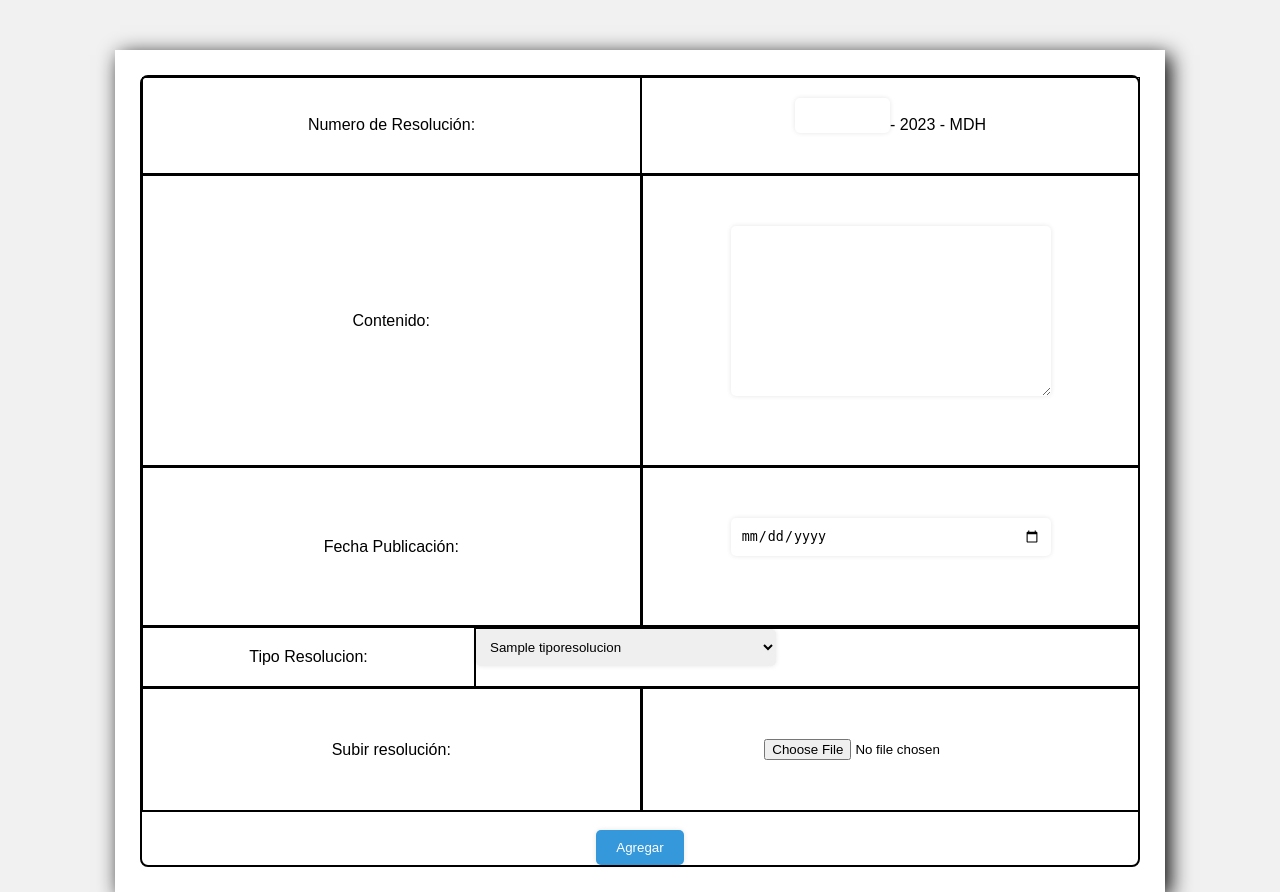
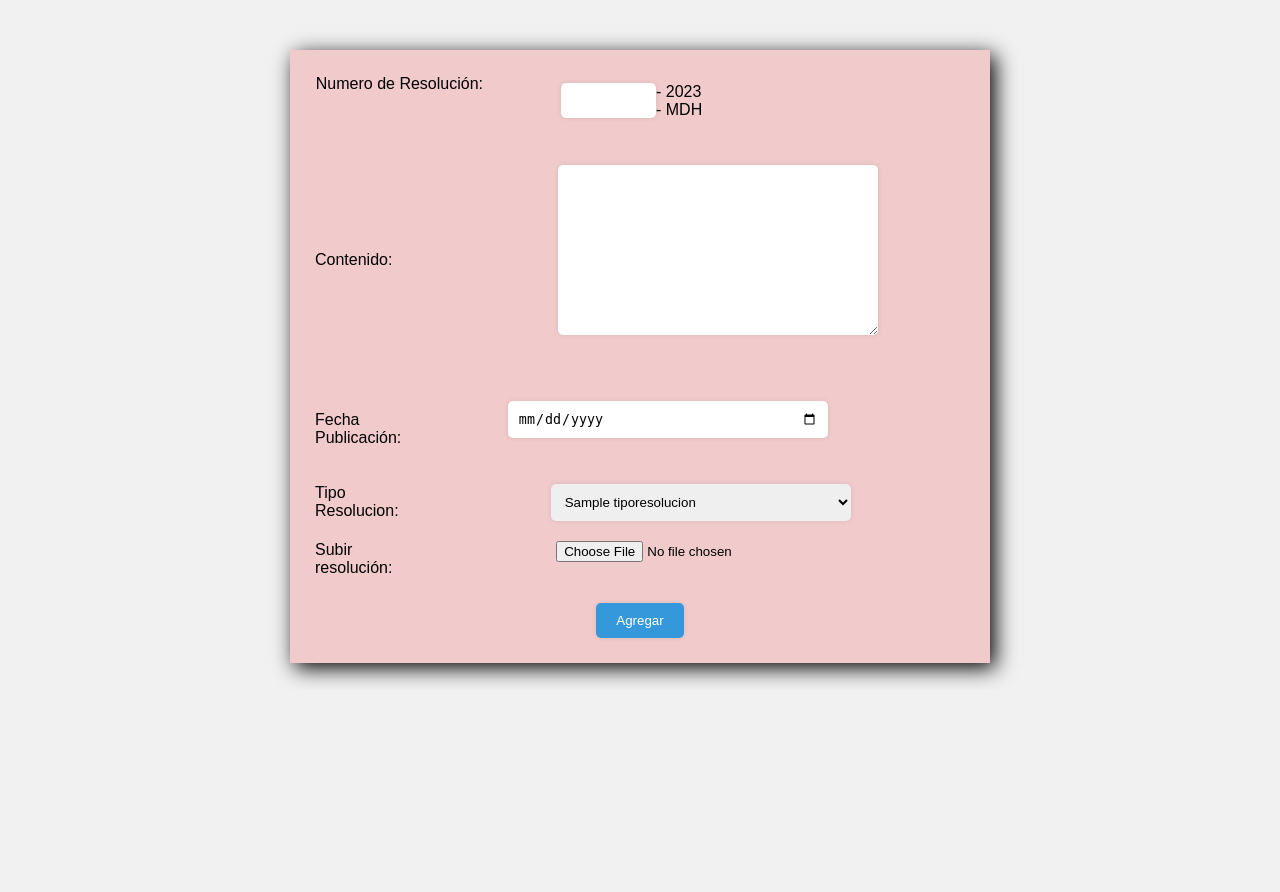
Before and after one commit to RJosueMR/mdh_resoluciones, a PHP site: page /registroresolucion.php in a window 1280 px wide. Shown: the part 110-1002 px from the top of the page. After the commit the page ends 795 px from the top, so only its background shows below. Run offline with PHP 8.4, Linux system fonts and the light colour scheme; tables that the repository leaves empty hold one stand-in row (values such as "Sample post").

Commit message:
sincronizar040423-2
Co-authored-by: Jeyson03 <Jeyson03@users.noreply.github.com>
Co-authored-by: ArthurG018 <ArthurG018@users.noreply.github.com>

```diff
--- a/cabecera.php
+++ b/cabecera.php
@@ -22,7 +22,7 @@
         <div class="perfil">
             <label class="enlace-cabecera">Bienvenido</label>
             <ul class="enlaces-sub">
-                <li><a class="enlace-cabecera" href="datosusuario.php">Revisar Datos</a></li>
+                <li><a class="enlace-cabecera" href="actualizardatosusuario.php">Revisar Datos</a></li>
                 <li><a class="enlace-cabecera" href="php/p_cerrarsesion.php">Cerrar Sesión</a></li>
             </ul>
         </div>
--- a/css/cabecera.css
+++ b/css/cabecera.css
@@ -68,3 +68,25 @@ header {
 .enlaces li:hover .enlaces-sub, .perfil:hover .enlaces-sub {
     display: block;
 }
+
+.contenedor-boton {
+    display: flex;
+    align-items: center;
+    justify-content: center;
+    width: 100%;
+}
+
+.Boton2 {
+    padding: 10px 20px;
+	background-color: #3498db;
+	color: #fff;
+	border: none;
+	border-radius: 5px;
+	box-shadow: 0 0 5px rgba(0, 0, 0, 0.1);
+	cursor: pointer;
+    margin: auto;
+}
+
+.Boton2:hover {
+	background-color: #2980b9;
+}
--- a/css/registros.css
+++ b/css/registros.css
@@ -4,7 +4,7 @@ body{
 }
 
 .contenedor {
-    background-color: white;
+    background-color: rgb(241, 203, 203);
     box-shadow: 5px 5px 20px black;
     margin: auto;
     margin-top: 50px;
@@ -17,13 +17,13 @@ body{
 }
 
 .contenedor-res {
-    min-width: 1000px;
-    width: 60%;
+    min-width: 650px;
+    width: 20%;
+    display: grid;
 }
 
 .Grid{
     display:  inline-block grid;
-    border: 2px solid black;
     border-radius: 8px;
     align-items: center;
     place-content: center;
@@ -31,11 +31,10 @@ body{
     grid-template-columns: 1fr 1fr;
     grid-gap: 10px;
     grid-auto-rows: minmax(50%, auto);
-}
+  }
 
-.Contenedor1{
-    width: 100%;
-    border: 1px solid black;
+  .Contenedor1{
+    width: 60%;
     padding: 0%;
     display: flex;
     grid-column: 1 / 2;
@@ -43,8 +42,7 @@ body{
   }
 
   .Contenedor2{
-    width: 100%;
-    border: 1px solid black;
+    width: 60%;
     padding: 0%;
     display: flex;
     grid-column: 1 / 2;
@@ -52,8 +50,7 @@ body{
   }
 
   .Contenedor3{
-    width: 100%;
-    border: 1px solid black;
+    width: 80%;
     padding: 0%;
     display: flex;
     grid-column: 1 / 2;
@@ -61,8 +58,7 @@ body{
   }
 
   .Contenedor4{
-    width: 100%;
-    border: 1px solid black;
+    width: 60%;
     padding: 0%;
     display: flex;
     grid-column: 1 / 2;
@@ -70,8 +66,7 @@ body{
   }
 
   .Contenedor5{
-    width: 100%;
-    border: 1px solid black;
+    width: 70%;
     padding: 0%;
     display: flex;
     grid-column: 1 / 2;
@@ -80,11 +75,10 @@ body{
 
   .Premisa1{
     display: flex;
-    align-items: center;
-    justify-content: center;
-    width: 50%;
-    border-bottom: 1px solid black;
-    border-right: 1px solid black;
+    align-items: right;
+    justify-content: right;
+    width: 70%;
+    padding-right: 20%;
     grid-column: 1 / 2;
     grid-row: 1;
   }
@@ -92,10 +86,9 @@ body{
   .Premisa2{
     display: flex;
     align-items: center;
-    justify-content: center;
-    width: 50%;
-    border-bottom: 1px solid black;
-    border-right: 1px solid black;
+    justify-content: right;
+    width: 70%;
+    padding-right: 26%;
     grid-column: 1 / 2;
     grid-row: 2;
   }
@@ -103,103 +96,94 @@ body{
   .Premisa3{
     display: flex;
     align-items: center;
-    justify-content: center;
-    width: 50%;
-    border-bottom: 1px solid black;
-    border-right: 1px solid black;
+    justify-content: right;
+    width: 70%;
+    padding-right: 20.5%;
     grid-column: 1 / 2;
     grid-row: 3;
   }
 
   .Premisa4{
     display: flex;
-    align-items: center;
-    justify-content: center;
-    width: 50%;
-    border-bottom: 1px solid black;
-    border-right: 1px solid black;
+    align-items: right;
+    justify-content: right;
+    width: 60%;
+    padding-right: 39%;
     grid-column: 1 / 2;
     grid-row: 4;
   }
 
   .Premisa5{
     display: flex;
-    align-items: center;
-    justify-content: center;
-    width: 50%;
-    border-bottom: 1px solid black;
-    border-right: 1px solid black;
+    align-items: right;
+    justify-content: right;
+    width: 80%;
+    padding-right: 12%;
     grid-column: 1 / 2;
     grid-row: 5;
   }
 
   .Campo1{
     display: flex;
-    align-items: center;
-    justify-content: center;
+    align-items: left;
+    justify-content: left;
     padding-left: 0%;
     padding-top: 2%;
     padding-right: 0%;
     padding-bottom: 2%;
-    width: 50%;
-    border-bottom: 1px solid black;
-    border-left: 1px solid black;
+    width: 60%;
     grid-column: 2;
     grid-row: 1;
   }
 
   .Campo2{
     display: flex;
-    justify-content: center;
-    padding-left: 0%;
+    align-items: left;
+    justify-content: left;
+    padding-left: 16.5%;
     padding-top: 5%;
     padding-right: 0%;
     padding-bottom: 5%;
-    width: 50%;
-    border-bottom: 1px solid black;
-    border-left: 2px solid black;
+    width: 60%;
     grid-column: 2;
     grid-row: 2;
   }
 
   .Campo3{
     display: flex;
-    justify-content: center;
+    align-items: left;
+    justify-content: left;
     padding-left: 0%;
     padding-top: 5%;
-    padding-right: 0%;
+    padding-right: 30.5%;
     padding-bottom: 5%;
-    width: 50%;
-    border-bottom: 1px solid black;
-    border-left: 2px solid black;
+    width: 60%;
     grid-column: 2;
     grid-row: 3;
   }
 
   .Campo4{
     display: flex;
-    justify-content: center;
+    align-items: left;
+    justify-content: left;
     padding-left: 0%;
-    padding-top: 5%;
+    padding-top: 0%;
     padding-right: 0%;
     padding-bottom: 5%;
-    width: 50%;
-    border-bottom: 1px solid black;
-    border-left: 2px solid black;
+    width: 60%;
     grid-column: 2;
     grid-row: 4;
   }
 
   .Campo5{
     display: flex;
-    justify-content: center;
-    padding-left: 0%;
-    padding-top: 5%;
+    align-items: left;
+    justify-content: left;
+    padding-left: 24%;
+    padding-top: 0%;
     padding-right: 0%;
     padding-bottom: 5%;
-    width: 50%;
-    border-bottom: 1px solid black;
-    border-left: 2px solid black;
+    width: 60%;
     grid-column: 2;
     grid-row: 5;
   }
--- a/index.php
+++ b/index.php
@@ -1,6 +1,7 @@
 <?php
 include('php/funciones.php');
 VerificarIndex();
+
 ?>
 <!DOCTYPE html>
 <html>
--- a/js/editardatos.js
+++ b/js/editardatos.js
@@ -17,8 +17,6 @@ function CambiarEntradas(){
     var dateFechaNac = document.getElementById("date_FechaNac");
 
     var botonEditar = document.getElementById("btn_editar");
-
-    alert(botonEditar.textContent);
 
     if (botonEditar.textContent == 'Editar') {
 
@@ -43,6 +41,8 @@ function CambiarEntradas(){
         rbtnF.setAttribute('disabled', 'disabled');
         dateFechaNac.setAttribute('readonly', 'readonly');
 
+        document.getElementById("contenedor-submit").innerHTML = '';
+
         botonEditar.textContent = "Editar";
     }
 }
--- a/php/funciones.php
+++ b/php/funciones.php
@@ -5,9 +5,9 @@ function VerificarSesion(){
     if (!isset($_SESSION["usuario"])) {
         #Se ejecuta si hay sesión
         header('location: index.php');
-
     }
 }
+
 
 //Funcion para crear contraseña
 function CreatePassword(){
@@ -29,4 +29,23 @@ function VerificarIndex(){
 
     }
 }
+
+//Verificar campos vacíos
+function VerificarDatos()
+{
+    if (isset($_SESSION["usuario"])) {
+        include("conexion.php");
+        $_Usuario = $_SESSION["usuario"];
+
+        $sql = "select * from usuario where CodigoUsu = '$_Usuario'";
+        $datos = mysql_query($sql, $cn);
+        $row = mysql_fetch_array($datos);
+
+        if($row["DireccionUsu"] == null || $row["CelularUsu"] == null || $row["EmailUsu"] == null || $row["SexoUsu"] == null || $row["FechaNacUsu"] == null ){
+            header('location: actualizardatosusuario.php');
+        }
+
+        mysql_close($cn);
+    }
+}
 ?>
--- a/registroresolucion.php
+++ b/registroresolucion.php
@@ -1,3 +1,11 @@
+<?php
+
+include("php/funciones.php");
+VerificarDatos();
+
+?>
+
+
 <?php
 include("php/conexion.php");
 ?>
```
Also changed, not shown: actualizardatosusuario.php (added, +97 -0 lines), php/p_actualizardatosusuario.php (+26 -0 lines), php/p_inhabilitar.php (added, +28 -0 lines), principal.php (+7 -0 lines), registrarusuario.php (renamed from datosusuario.php, +8 -42 lines), reporte.php (+4 -3 lines), tiporesolucion.php (+7 -0 lines).
